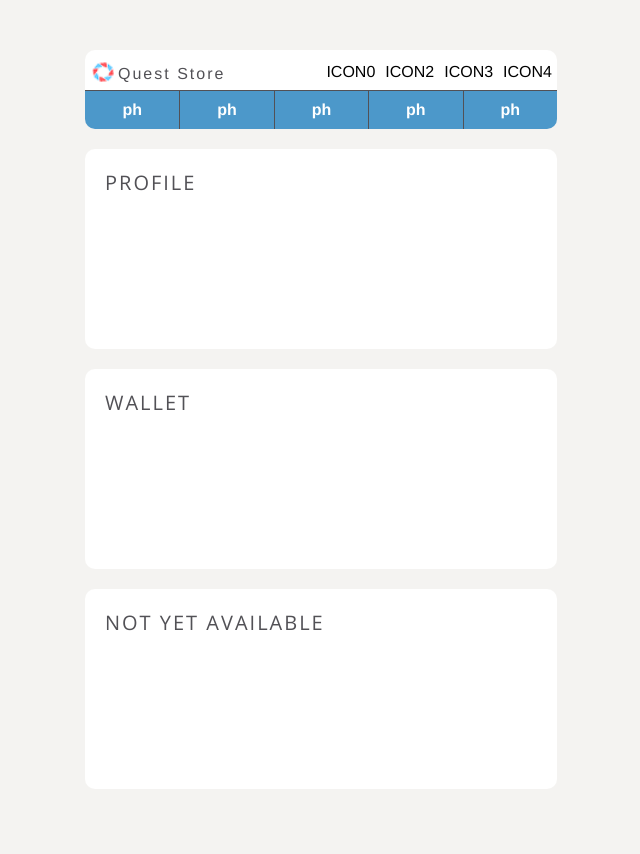
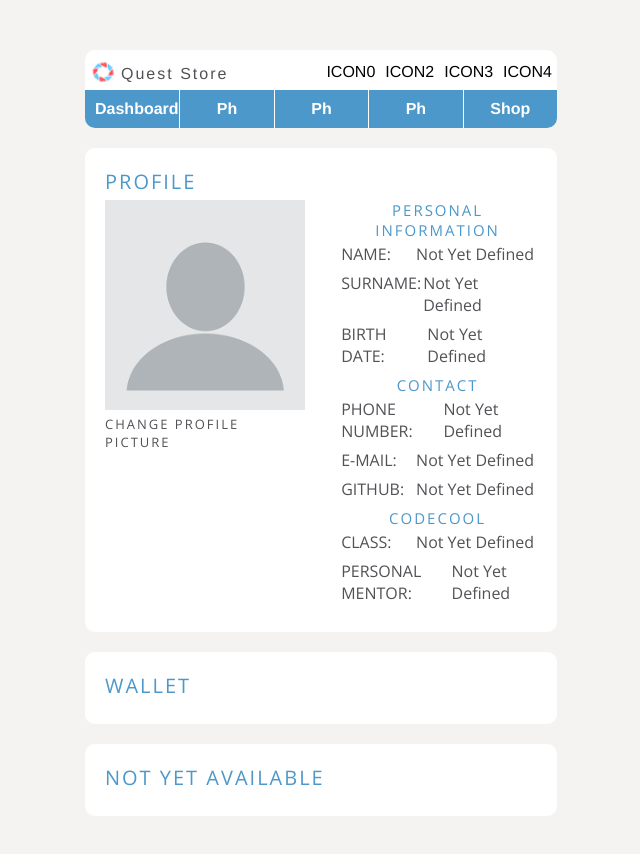
Before and after one commit to crabvendor/QuestStore, a plain HTML site: page dashboard.html in a window 1280 px wide. Shown: the whole page, without its empty margins (319-959 px from the left). Drawn offline with nearby package versions, Linux system fonts and the light colour scheme; files whose address does not match are found by name; a web font is replaced by a local one.

Commit message:
Add Profile section in dashboard

```diff
--- a/dashboard.html
+++ b/dashboard.html
@@ -7,7 +7,7 @@
     <title>Dashboard</title>
     <link rel="stylesheet" type="text/css" href="style.css">
     <link rel="shortcut icon" type="image/png" href="./media/codecool_thumbnail.png">
-    <link href="https://fonts.googleapis.com/css?family=Open+Sans" rel="stylesheet">
+    <link rel="stylesheet" href="https://fonts.googleapis.com/css?family=Open+Sans">
 </head>
     <body id="dashboard">
         <header class="top-panel">
@@ -21,16 +21,65 @@
             </div>
             <nav class="main-menu">
                 <ul class="navigation-bar">
-                    <li><a id="left-button" href="#">ph</a></li>
+                    <li><a id="left-button" href="dashboard.html">dashboard</a></li>
                     <li><a href="#">ph</a></li>
                     <li><a href="#">ph</a></li>
                     <li><a href="#">ph</a></li>
-                    <li><a id="right-button" href="#">ph</a></li>
+                    <li><a id="right-button" href="#">shop</a></li>
                 </ul>
             </nav>
         </header>
         <div class="content">
             <h1>profile</h1>
+            <div class="profile">
+                <div class="profile-left">
+                    <img src="./media/profile.png" width="200" height="210">
+                    <h2><a href="#">change profile picture</a></h2>
+                </div>
+                <div class="profile-right">
+                    <table style="width:100%">
+                        <h2>personal information</h2>
+                        <tr>
+                            <td class="profile-setting">name:</td>
+                            <td class="user-entry">Not yet defined</td>
+                        </tr>
+                        <tr>
+                            <td class="profile-setting">surname:</td>
+                            <td class="user-entry">Not yet defined</td>
+                        </tr>
+                        <tr>
+                            <td class="profile-setting">Birth date:</td>
+                            <td class="user-entry">Not yet defined</td>
+                        </tr>
+                    </table>
+                    <table style="width:100%">
+                        <h2>contact</h2>
+                        <tr>
+                            <td class="profile-setting">phone number:</td>
+                            <td class="user-entry">Not yet defined</td>
+                        </tr>
+                        <tr>
+                            <td class="profile-setting">e-mail:</td>
+                            <td class="user-entry">Not yet defined</td>
+                        </tr>
+                        <tr>
+                            <td class="profile-setting">github:</td>
+                            <td class="user-entry">Not yet defined</td>
+                        </tr>
+                    </table>
+                    <table style="width:100%">
+                            <h2>codecool</h2>
+                            <tr>
+                                <td class="profile-setting">class:</td>
+                                <td class="user-entry"><a href="#">Not yet defined</a></td>
+                            </tr>
+                            <tr>
+                                <td class="profile-setting">personal mentor:</td>
+                                <td class="user-entry"><a href="#">Not yet defined</a></td>
+                            </tr>
+                        </table>
+                </div>
+            </div>
         </div>
         <div class="content">
             <h1>wallet</h1>
--- a/style.css
+++ b/style.css
@@ -1,6 +1,7 @@
 :root {
     --content-width: 40%;
     --min-content-width: 400px;
+    --max-content-width: 700px;
     --codecool-black: #525156;
 }
 
@@ -77,6 +78,7 @@ body {
     background-color: white;
     width: var(--content-width);
     min-width: var(--min-content-width);
+    max-width: var(--max-content-width);
     height: 40px;
     border-top-left-radius: 10px;
     border-top-right-radius: 10px;
@@ -92,7 +94,7 @@ body {
 
 #bar-logo-text {
     margin-right: auto;
-    margin-left: 5px;
+    margin-left: 8px;
     padding-top: 4px;
     font-family: "Starz", Helvetica, sans-serif;
     font-weight: normal;
@@ -117,6 +119,7 @@ body {
 .navigation-bar {
     width: var(--content-width);
     min-width: var(--min-content-width);
+    max-width: var(--max-content-width);
     display: flex;
     flex-direction: row;
     justify-content: space-between;
@@ -144,8 +147,8 @@ body {
     padding: 10px;
     box-sizing: border-box;
     transition: all 0.3s ease;
-    border-left: 1px solid var(--codecool-black);
-    border-top: 1px solid var(--codecool-black);
+    border-left: 1px solid white;
+    text-transform: capitalize;
 }
 
 .navigation-bar a:hover {
@@ -171,7 +174,8 @@ body {
     color: var(--codecool-black);
     width: var(--content-width);
     min-width: var(--min-content-width);
-    height: 200px;
+    max-width: var(--max-content-width);
+    /* height: 200px; */
     background-color: rgb(255, 255, 255);
     margin: 20px auto 0 auto;
     border-radius: 10px;
@@ -182,9 +186,66 @@ body {
 }
 
 .content h1 {
-    margin: 0px;
+    margin: 0 0 5px 0;
     font-weight: 100;
     font-size: 20px;
     letter-spacing: 2px;
     text-transform: uppercase;
+    color: #4c98ca;
 }
+
+.profile {
+    display: flex;
+    justify-content: flex-start;
+}
+
+.profile a {
+    text-decoration: none;
+    color: #525156;
+}
+
+.profile a:hover {
+    color: #4c98ca;
+}
+
+
+.profile-left {
+    margin-right: 10%;
+    width: 190px;
+}
+
+.profile-right {
+    width:60%;
+    height: 100%;
+}
+
+.profile h2 {
+    margin: 0 auto 0 0;
+    font-weight: 100;
+    font-size: 13px;
+    letter-spacing: 2px;
+    text-transform: uppercase;
+}
+
+.profile-right h2 {
+    text-align: center;
+    color: #4c98ca;
+    font-size: 15px;
+}
+
+.profile-setting {
+    font-size: 16px;
+    margin: 0px;
+    text-transform: uppercase;
+}
+
+.user-entry {
+    text-transform: lowercase;
+    text-transform: capitalize;
+}
+
+.profile-right tr {
+    display: flex;
+    justify-content: space-between;
+    margin-bottom: 5px;
+}
```
Also changed, not shown: media/profile.png (added).
